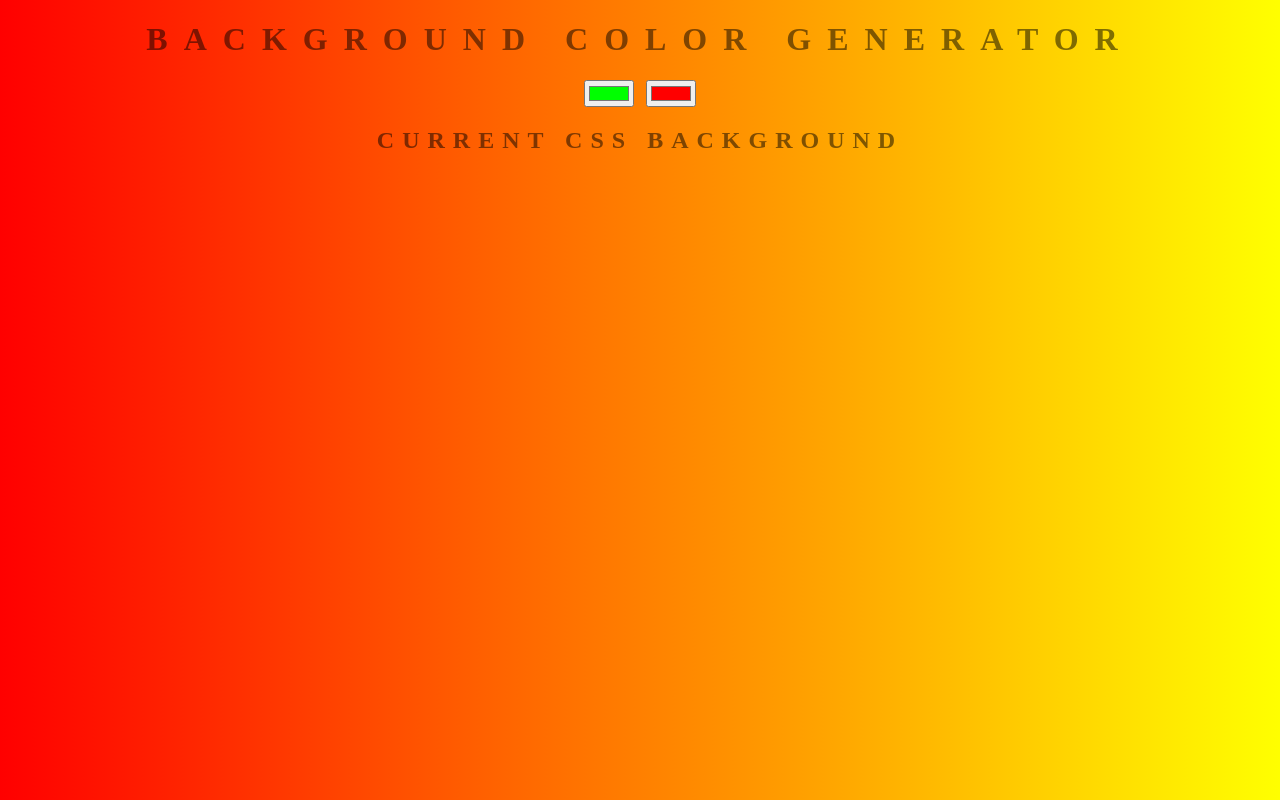
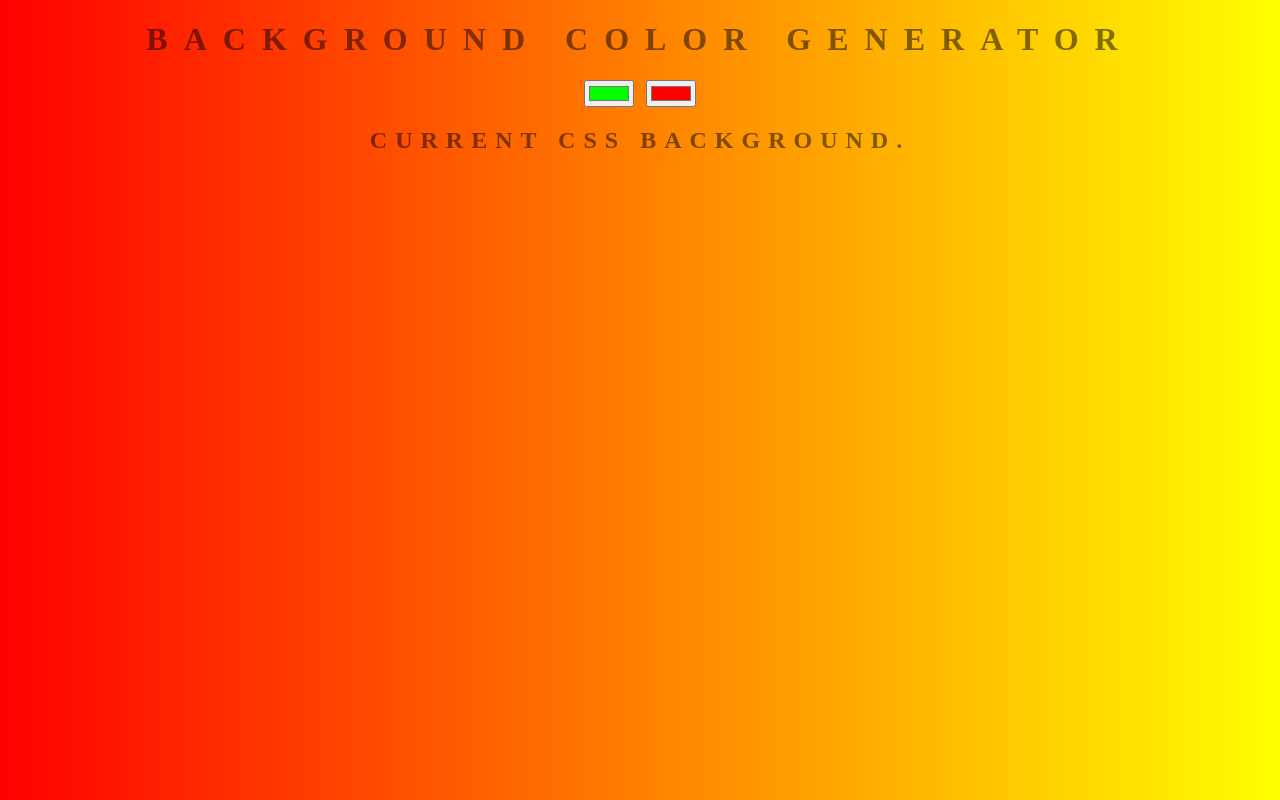
Before and after one commit to ajayksuresh/color-gradient, a plain HTML site: page index.html in a window 1280 px wide. Drawn offline with Linux system fonts and the light colour scheme.

Commit message:
One more change

```diff
--- a/index.html
+++ b/index.html
@@ -10,7 +10,7 @@
     <h1>Background color generator</h1>
     <input class="color1" type="color" name="color1" value="#00ff00">
     <input class="color2" type="color" name="color2" value="#ff0000">
-    <h2>Current CSS Background</h2>
+    <h2>Current CSS Background.</h2>
     <h3></h3>
     <script src="script.js"></script>
 </body>
```
